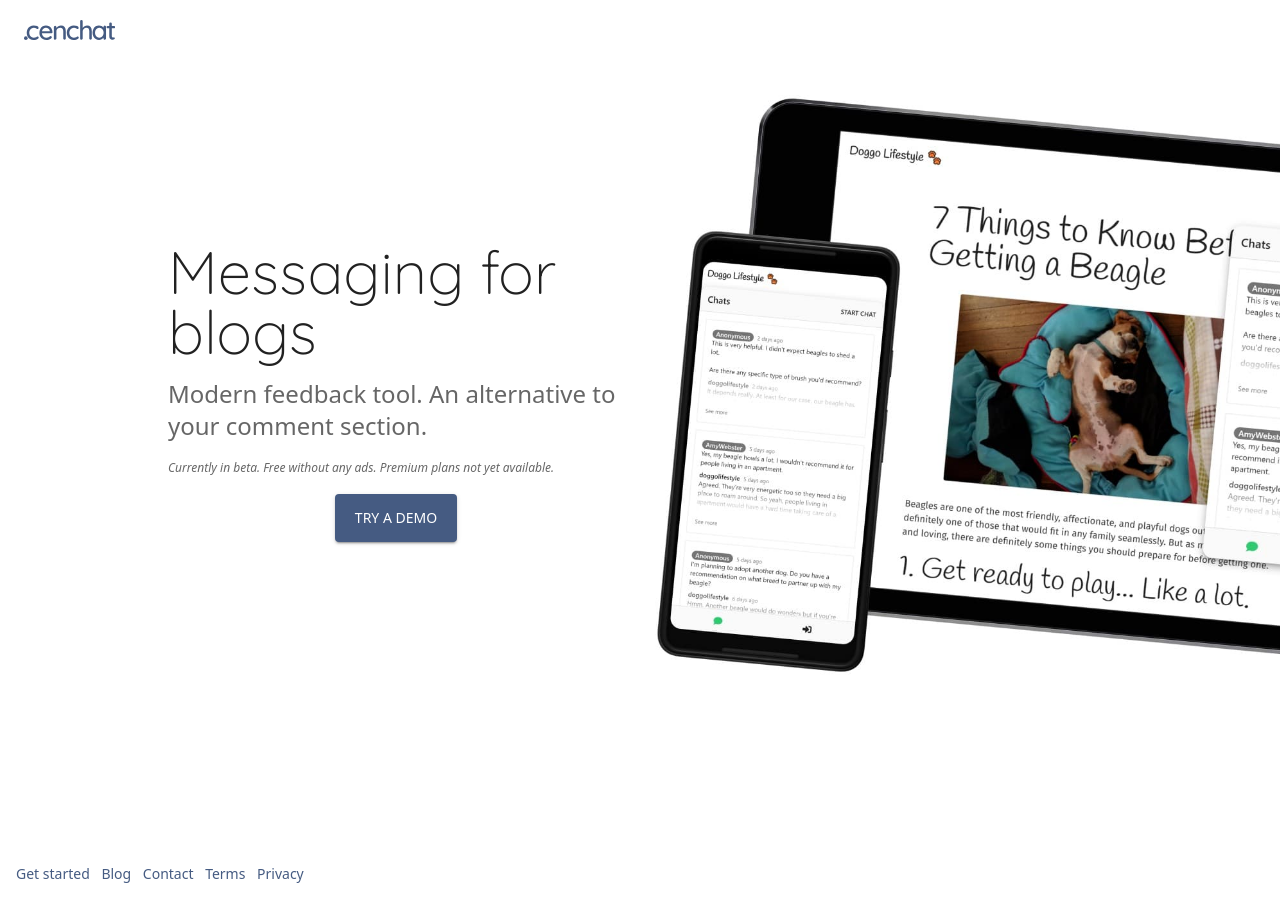
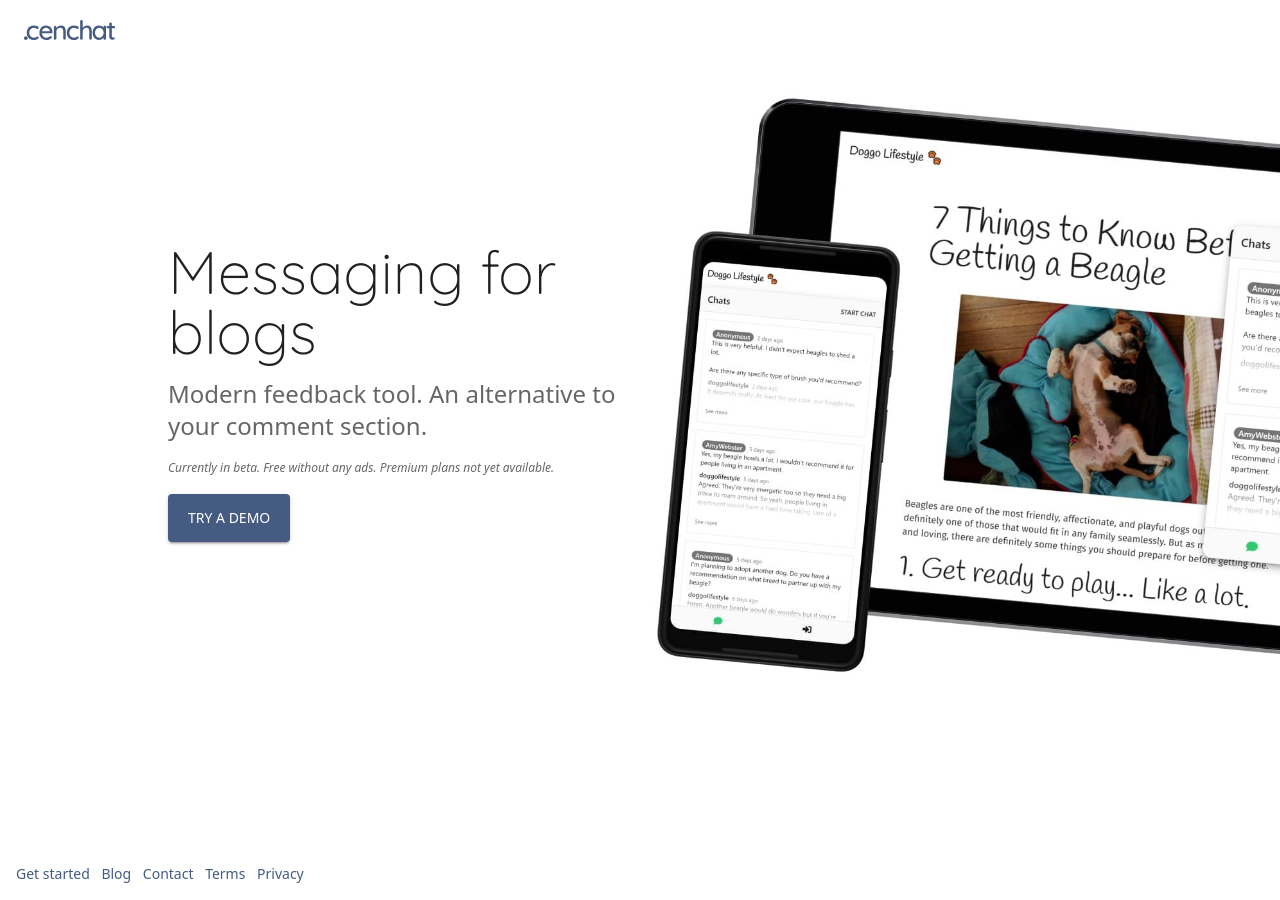
Before and after one commit to cenchat/cenchat.github.io, a Jekyll site: the page built from index.md, in a window 1280 px wide. Built offline with Jekyll 4.4.1, drawn with Linux system fonts in a browser that asks for light colours; a script that is not in the unit is left out.

Commit message:
UI bugfix

```diff
--- a/assets/home.css
+++ b/assets/home.css
@@ -120,9 +120,14 @@
   transform: scale(1);
 }
 
+@media (min-width: 960px) {
+  .home__demo-button {
+    margin-right: initial;
+    margin-left: initial;
+  }
+}
+
 .home__demo-button:hover {
-  margin-right: initial;
-  margin-left: initial;
   box-shadow: 0 5px 5px -3px rgba(0, 0, 0, 0.2), 0 8px 10px 1px rgba(0, 0, 0, 0.14), 0 3px 14px 2px rgba(0, 0, 0, 0.12);
   transform: scale(1.06);
 }
```
